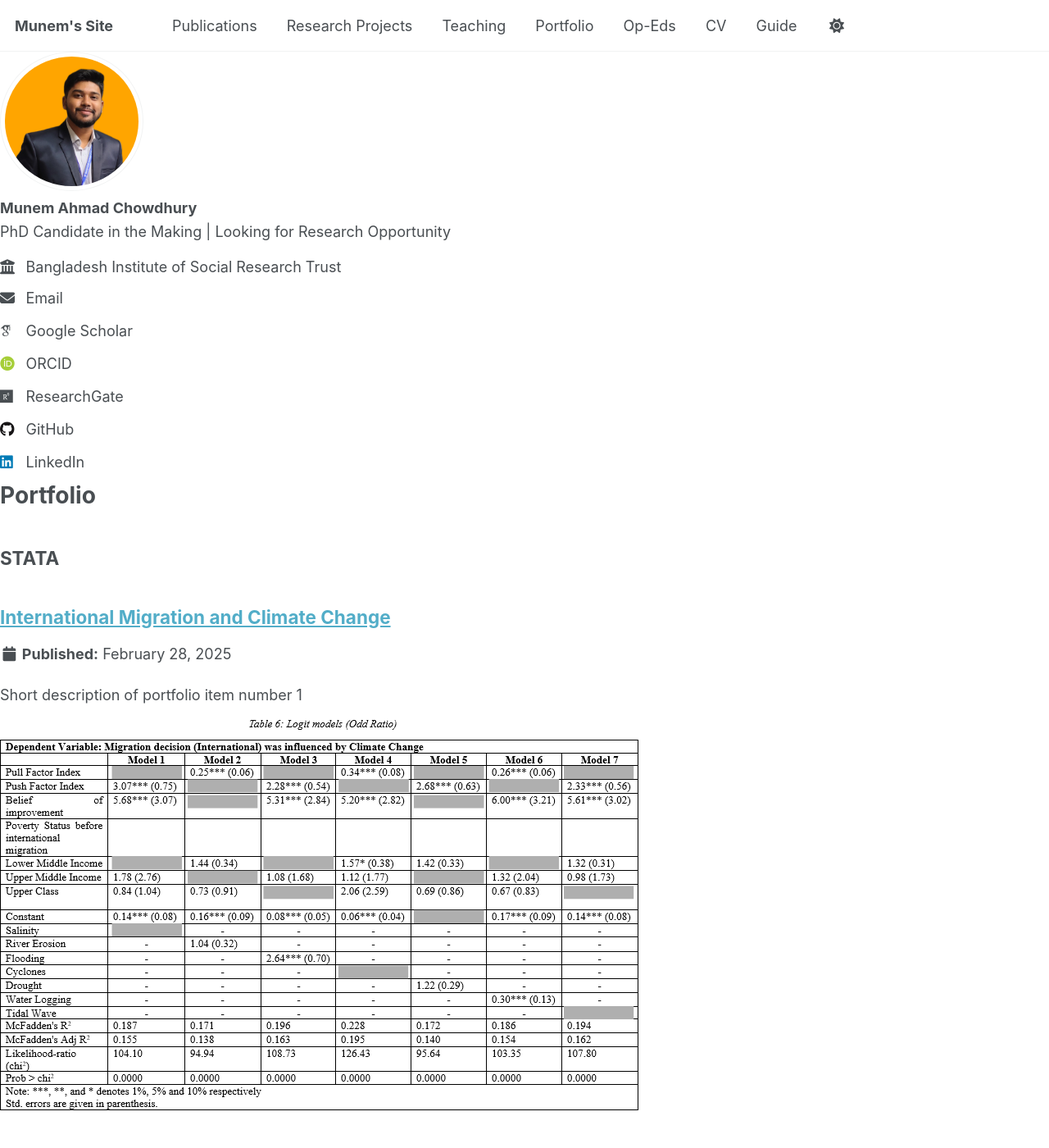
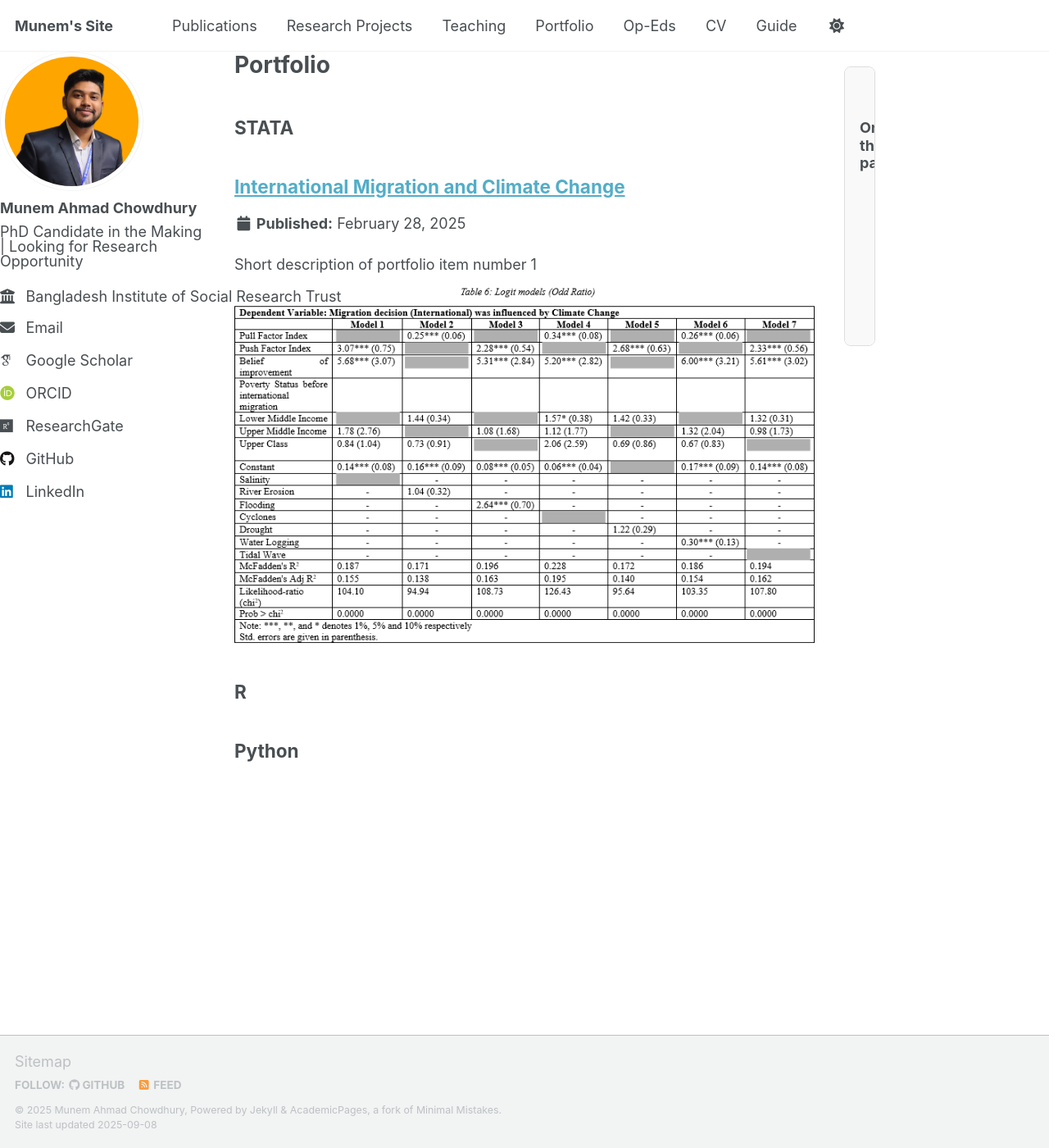
Before and after one commit to munemahmad/munemahmad.github.io, a Jekyll site: the page built from _pages/portfolio.html, in a window 1280 px wide and 1400 px high. Shown: the whole window at 82% size. Built offline with Jekyll 4.4.1, drawn with Linux system fonts in a browser that asks for light colours; some web fonts are replaced; a script that is not in the unit is left out; some of the changed text lies outside the part shown.

Commit message:
Update _custom.scss

```diff
--- a/_sass/layout/_custom.scss
+++ b/_sass/layout/_custom.scss
@@ -1,15 +1,20 @@
-/* _sass/layout/_custom.scss */
-.page-wrapper {
-  display: flex;
+/* Portfolio layout styling */
+.portfolio-layout {
+  display: grid;
+  grid-template-columns: 250px 1fr 250px; /* left, center, right widths */
   gap: 2rem;
 }
 
-.main-content {
-  flex: 3;
+/* Fix left author profile */
+.left-profile {
+  position: sticky;
+  top: 2rem;
+  align-self: start;
+  height: fit-content;
 }
 
+/* Make sidebar sticky */
 .sidebar {
-  flex: 1;
   position: sticky;
   top: 2rem;
   background: #f9f9f9;
@@ -23,6 +28,7 @@
   margin-top: 0;
 }
 
+/* Smooth scrolling */
 html {
   scroll-behavior: smooth;
 }
```
